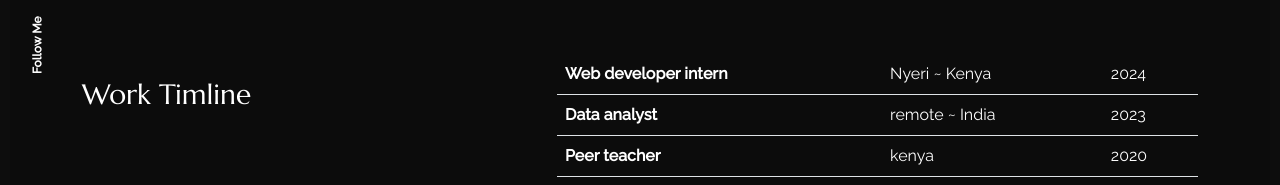
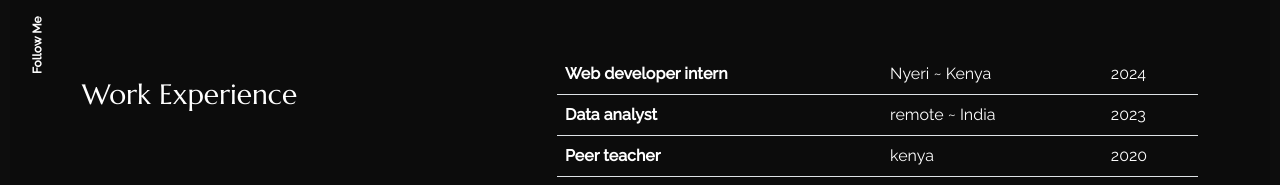
Before and after one commit to mugane-wahome/myprofile, a React (Create React App) app: page /about in a window 1280 px wide. Shown: the part 452-637 px from the top of the page. Built offline with nearby package versions, Linux system fonts and the light colour scheme.

Commit message:
added experience

```diff
--- a/src/content_option.js
+++ b/src/content_option.js
@@ -25,7 +25,7 @@ const dataabout = {
     title: "abit about my self",
     aboutme: "I'm Samuel Mugane, a full-stack developer with a background in Actuarial Science. I bring a unique perspective to problem-solving and data analysis. When I'm not crafting web applications, you can find me exploring new technologies and finding creative solutions to complex challenges. My passion lies in bringing ideas to life through code and creating memorable user experiences.",
 };
-const worktimeline = [
+const workExperience = [
     {
         jobtitle: "Web developer intern",
         where: "Nyeri ~ Kenya",
@@ -174,7 +174,7 @@ export {
     meta,
     dataabout,
     dataportfolio,
-    worktimeline,
+    workExperience,
     skills,
     services,
     introdata,
--- a/src/pages/about/index.js
+++ b/src/pages/about/index.js
@@ -5,7 +5,7 @@ import { Container, Row, Col } from "react-bootstrap";
 import {
   dataabout,
   meta,
-  worktimeline,
+  workExperience,
   skills,
   services,
 } from "../../content_option";
@@ -37,12 +37,12 @@ export const About = () => {
         </Row>
         <Row className=" sec_sp">
           <Col lg="5">
-            <h3 className="color_sec py-4">Work Timline</h3>
+            <h3 className="color_sec py-4">Work Experience</h3>
           </Col>
           <Col lg="7">
             <table className="table caption-top">
               <tbody>
-                {worktimeline.map((data, i) => {
+                {workExperience.map((data, i) => {
                   return (
                     <tr key={i}>
                       <th scope="row">{data.jobtitle}</th>
```
